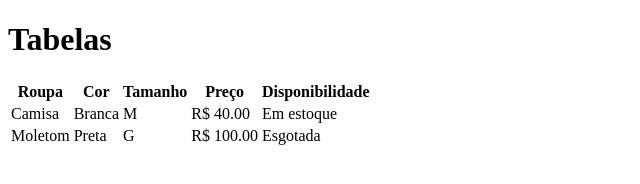
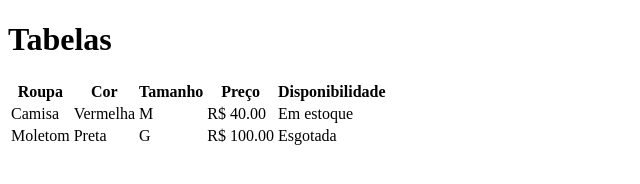
Before and after one commit to 4ndr3lg/aula-tabela, a plain HTML site: page index.html in a window 1280 px wide. Shown: the whole page, without its empty margins (0-640 px from the left). Drawn offline with Linux system fonts and the light colour scheme.

Commit message:
Mudando cor de branca pra vermelha

```diff
--- a/index.html
+++ b/index.html
@@ -19,7 +19,7 @@
         </tr>
         <tr>
             <td>Camisa</td>
-            <td>Branca</td>
+            <td>Vermelha</td>
             <td>M</td>
             <td>R$ 40.00</td>
             <td>Em estoque</td>
```
